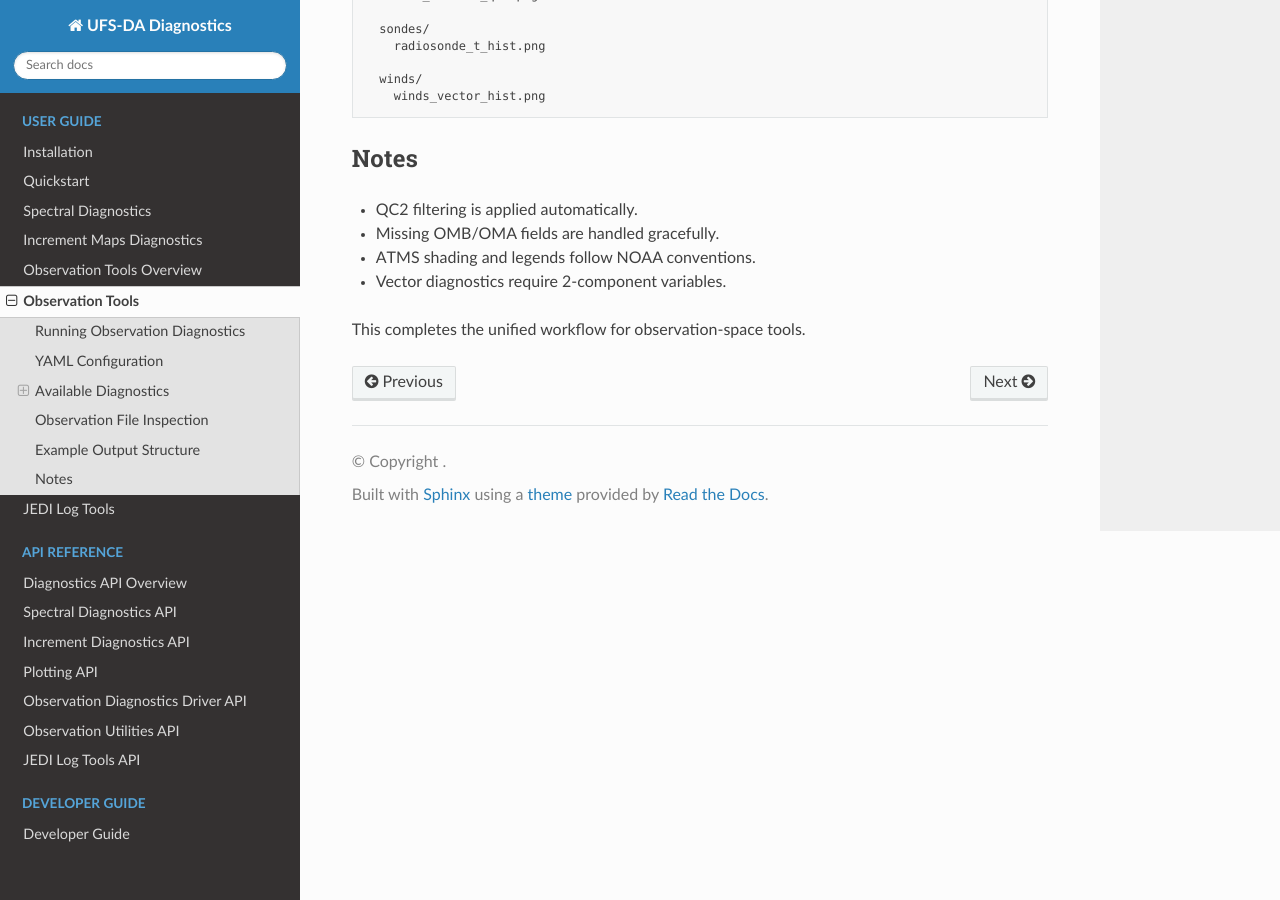
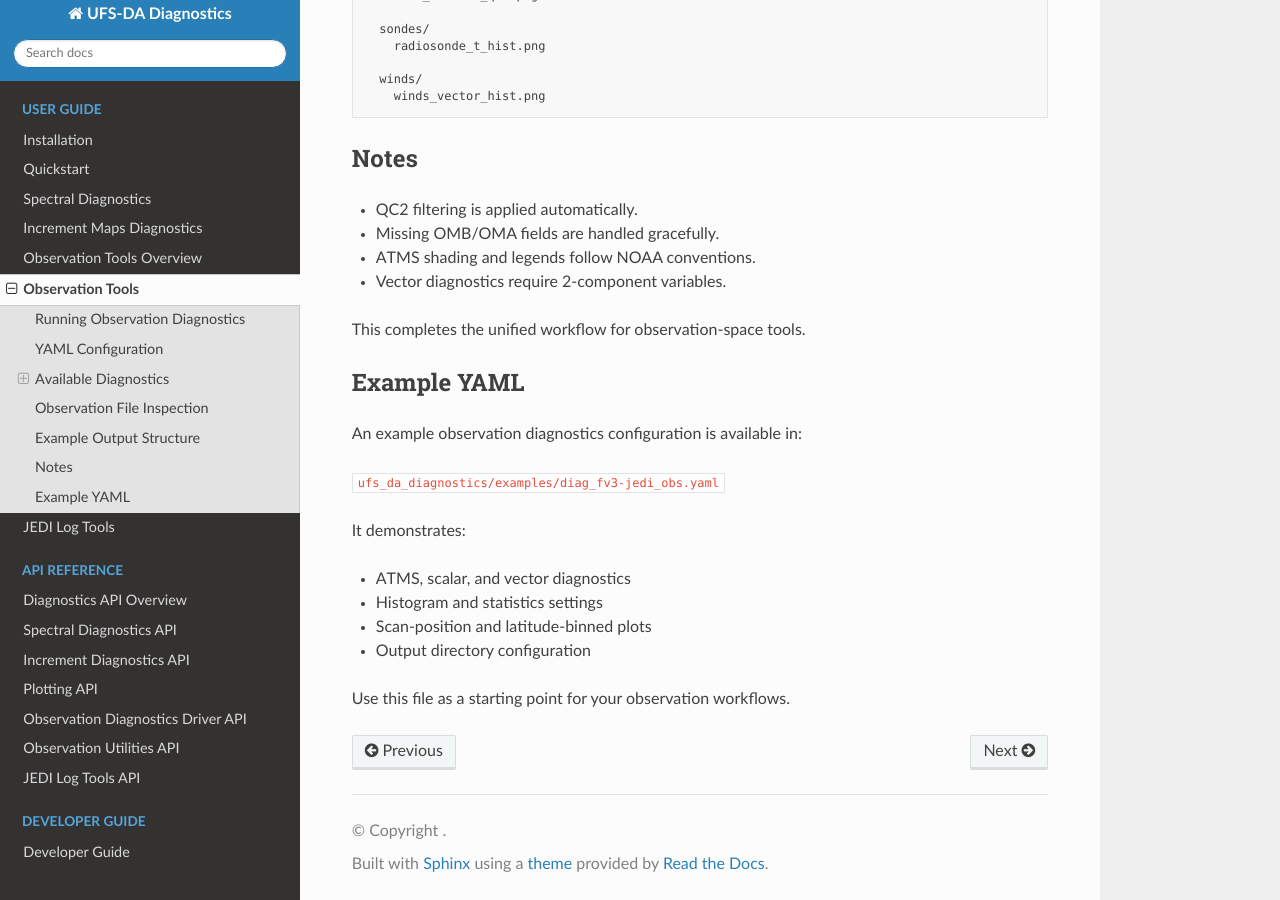
Before and after one commit to jkbk2004/ufs_da_diagnostics, a Sphinx documentation site: the page built from docs/usage_observation_tools.rst, in a window 1280 px wide and 900 px high, scrolled down 2194 px. Built offline with Sphinx 7.4.7 and the Read the Docs theme 3.1.0, drawn with Linux system fonts in a browser that asks for light colours.

Commit message:
Update usage_observation_tools.rst

```diff
--- a/docs/usage_observation_tools.rst
+++ b/docs/usage_observation_tools.rst
@@ -132,3 +132,19 @@ Notes
 - Vector diagnostics require 2‑component variables.
 
 This completes the unified workflow for observation‑space tools.
+
+Example YAML
+------------
+
+An example observation diagnostics configuration is available in:
+
+``ufs_da_diagnostics/examples/diag_fv3-jedi_obs.yaml``
+
+It demonstrates:
+
+- ATMS, scalar, and vector diagnostics
+- Histogram and statistics settings
+- Scan-position and latitude-binned plots
+- Output directory configuration
+
+Use this file as a starting point for your observation workflows.
```
